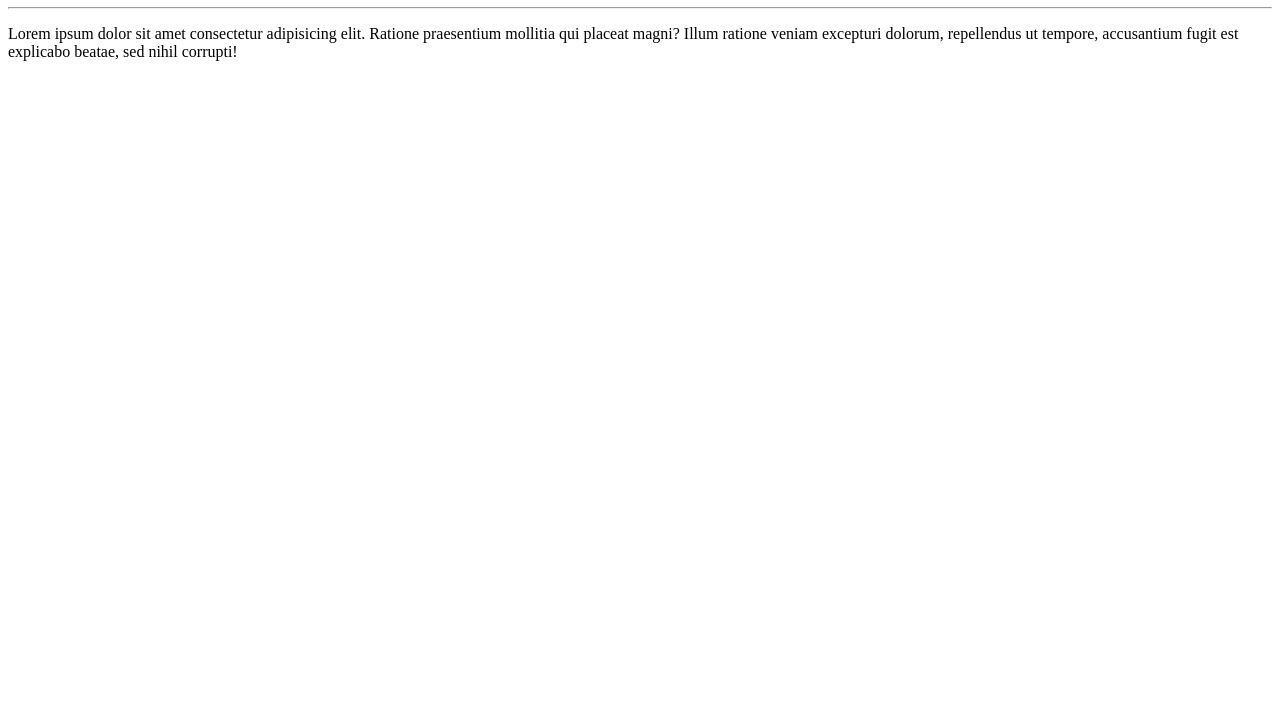
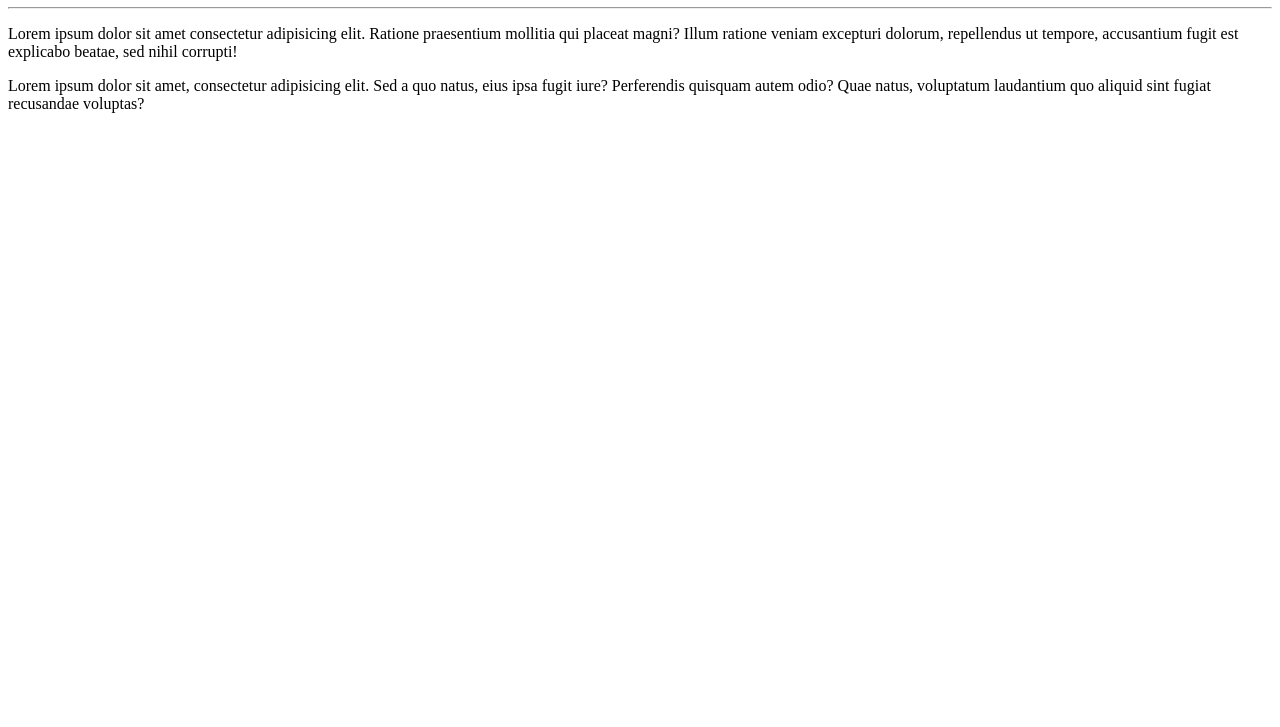
Before and after one commit to dreadbarros/Ola-mundo, a plain HTML site: page site-exemplo/index.html in a window 1280 px wide. Shown: the part 73-800 px from the top of the page. Drawn offline with Linux system fonts and the light colour scheme.

Commit message:
adicionei <p>

```diff
--- a/site-exemplo/index.html
+++ b/site-exemplo/index.html
@@ -15,5 +15,8 @@
         Illum ratione veniam excepturi dolorum, repellendus ut tempore, accusantium fugit est explicabo beatae,
         sed nihil corrupti!</p>
 
+        <p>Lorem ipsum dolor sit amet, consectetur adipisicing elit. Sed a quo natus, eius ipsa fugit iure? Perferendis
+            quisquam autem odio? Quae natus, voluptatum laudantium quo aliquid sint fugiat recusandae voluptas?</p>
+
 </body>
 </html>
```
